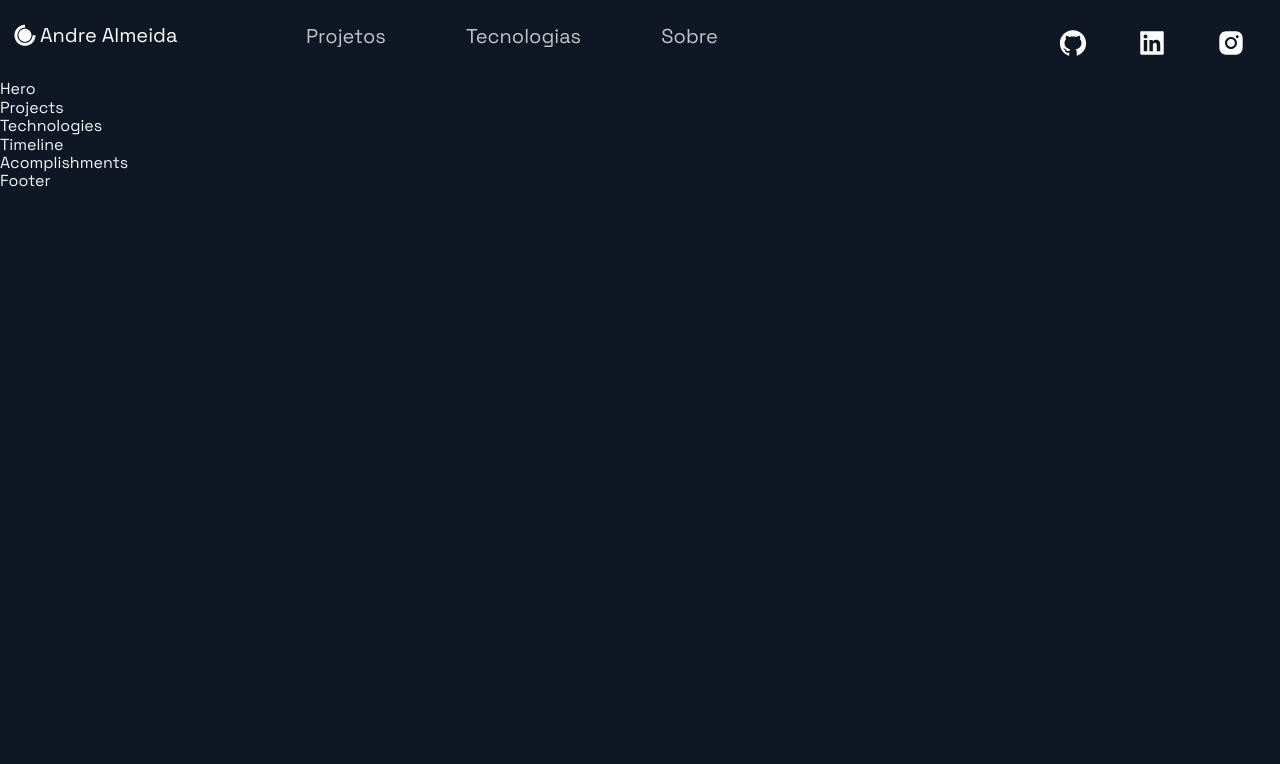
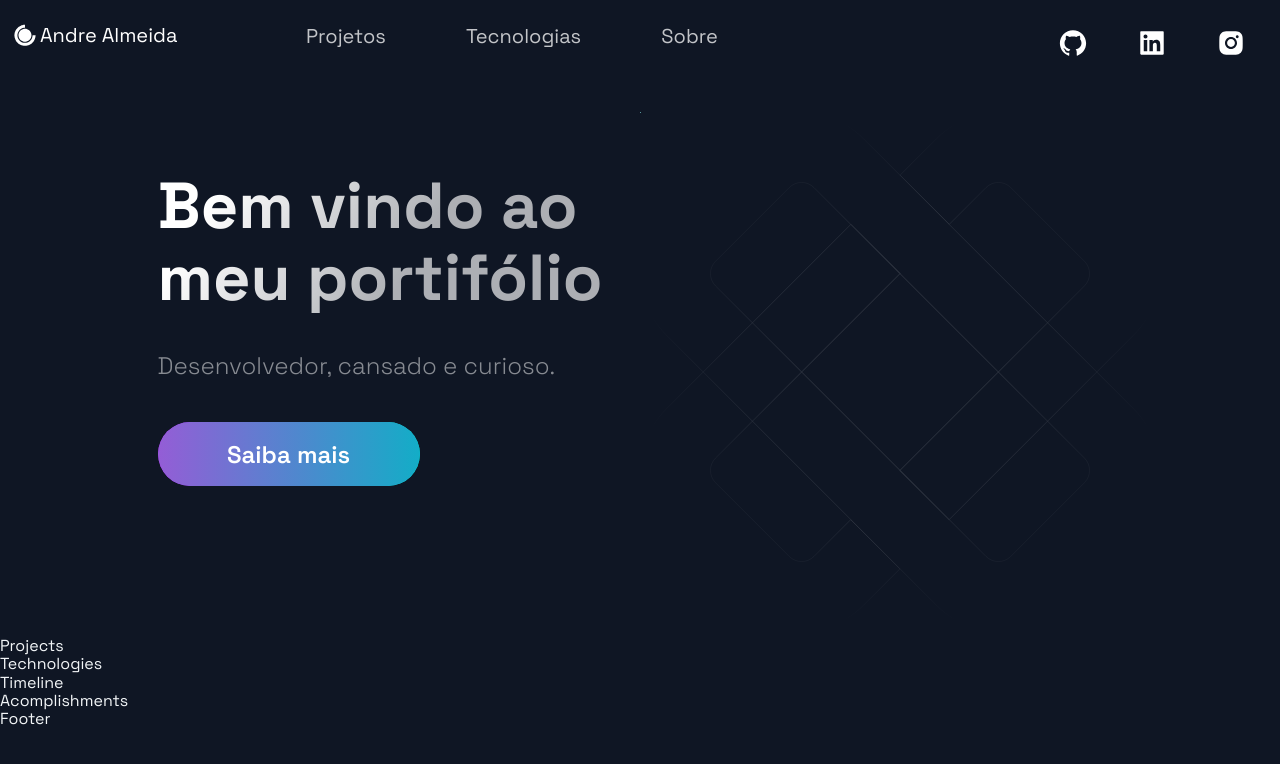
Before and after one commit to aalmeida00/portifolio, a Next.js app: page / in a window 1280 px wide. Shown: the top 764 px of the page. Built offline with nearby package versions, Linux system fonts and the light colour scheme.

Commit message:
feat: Portifolio Section

```diff
--- a/src/components/Hero/Hero.js
+++ b/src/components/Hero/Hero.js
@@ -5,9 +5,19 @@ import Button from '../../styles/GlobalComponents/Button';
 import { LeftSection } from './HeroStyles';
 
 const Hero = (props) => (
-  <div>
-    Hero
-  </div>
+  <Section row nopadding>
+    <LeftSection>
+      <SectionTitle main center>
+        Bem vindo ao<br />
+        meu portifólio
+      </SectionTitle>
+      <SectionText>
+        Desenvolvedor, cansado e curioso.
+      </SectionText>
+    <Button onClick={() => window.location = 'mailto:andre@aalmeida.tech'}>Saiba mais</Button>
+    </LeftSection>
+
+  </Section>
 );
 
 export default Hero;
--- a/src/pages/index.js
+++ b/src/pages/index.js
@@ -10,10 +10,10 @@ import { Section } from '../styles/GlobalComponents';
 const Home = () => {
   return (
     <Layout>
-      {/* <Section grid> */}
+      <Section grid>
         <Hero />
-        {/* <BgAnimation /> */}
-      {/* </Section> */}
+        <BgAnimation />
+      </Section>
       <Projects />
       <Technologies />
       <Timeline />
```
